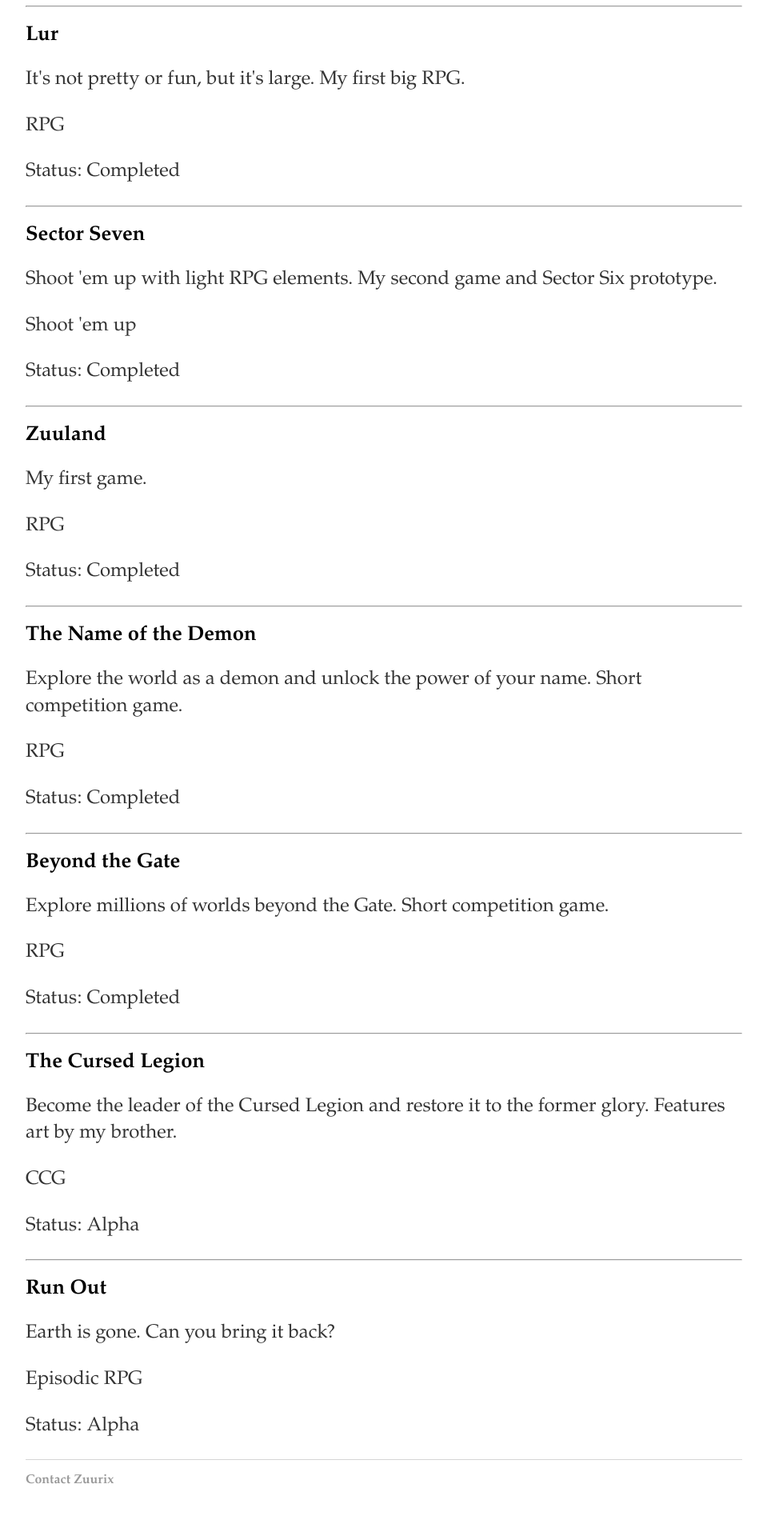
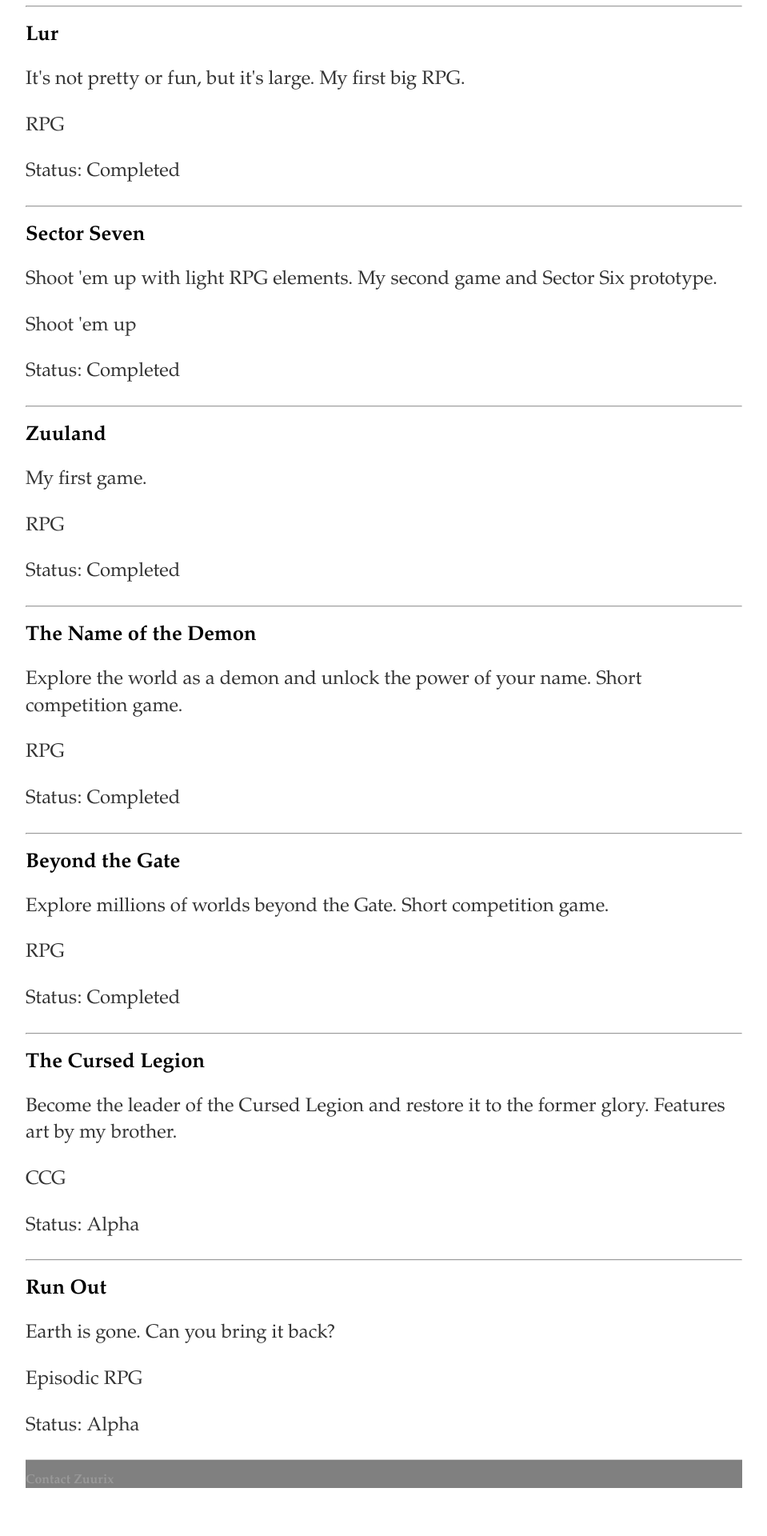
Before and after one commit to Phoebe3663/Zuurix.github.io, a Jekyll site: the page built from games/index.html, in a window 1280 px wide. Shown: the part 673-2593 px from the top of the page at 80% size, without its empty margins (160-1119 px from the left). Built offline with Jekyll 4.4.1, drawn with Linux system fonts in a browser that asks for light colours.

Commit message:
Update main.css

```diff
--- a/css/main.css
+++ b/css/main.css
@@ -47,6 +47,7 @@ footer {
     font-family: "Palatino Linotype", "Book Antiqua", Palatino, serif;
     border-top: 1px solid #d5d5d5;
     font-size: 1em;
+    background-color: #808080
 }
 
 ul.posts {
```
